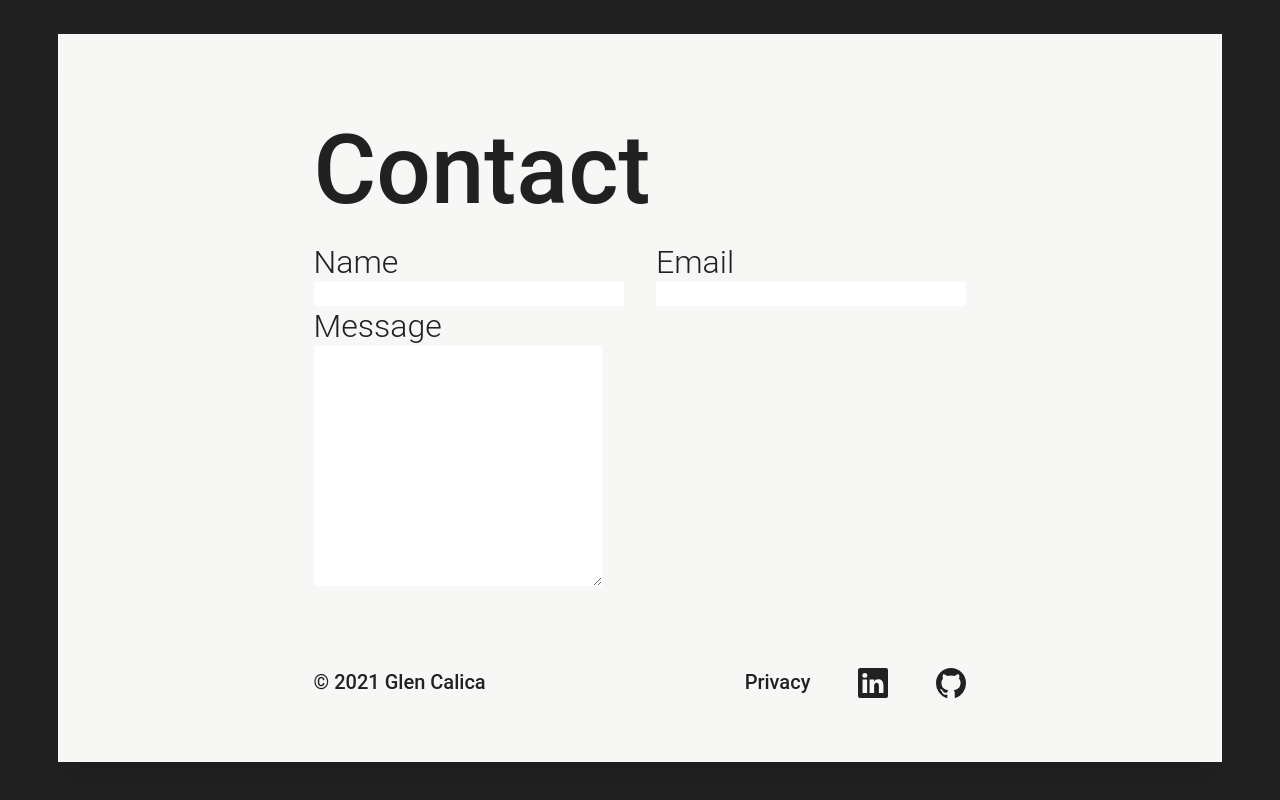
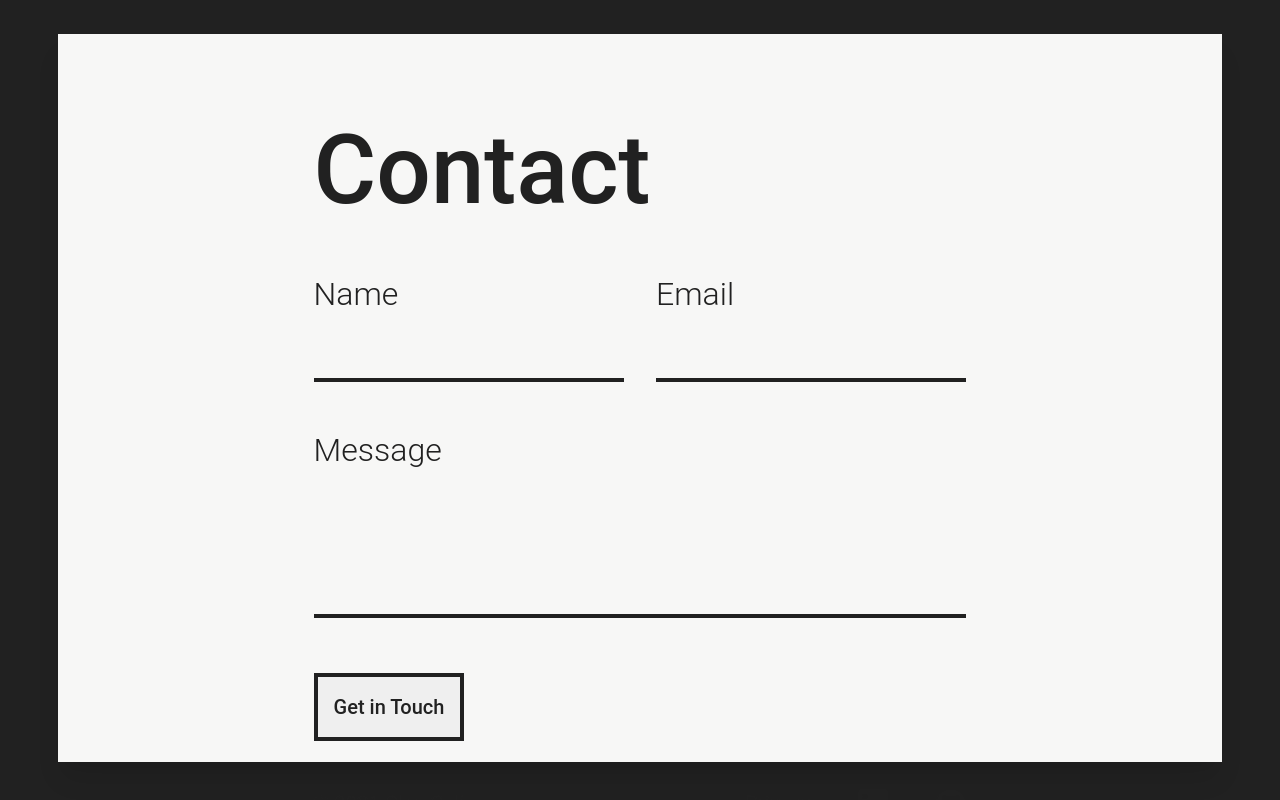
Before and after one commit to GlenCalica/vue-portfolio, a Vue app: page / in a window 1280 px wide. Shown: the part 4702-5502 px from the top of the page. Built offline with nearby package versions, Linux system fonts and the light colour scheme.

Commit message:
contact card functionality and styling

```diff
--- a/src/components/templates/ContactInfo.vue
+++ b/src/components/templates/ContactInfo.vue
@@ -1,16 +1,18 @@
 <template>
-   <form action="">
-      <div class="flex">
-         <div class="w-1/2 mr-8">
-            <label for="name"><p>Name</p></label>
-            <input type="text" class="w-full">
+   <form action="mailto:glencalica@gmail.com" method="post" enctype="text/plain">
+      <div class="flex my-8">
+         <div class="w-1/2 mr-8 mb-4">
+            <label for="name"><p class="mb-2">Name</p></label>
+            <input type="text" name="name" class="w-full bg-custom-white border-b-4 border-custom-gray py-2 focus:outline-black" required>
          </div>
          <div class="w-1/2">
-            <label for="email"><p>Email</p></label>
-            <input type="text" class="w-full">
+            <label for="email"><p class="mb-2">Email</p></label>
+            <input type="text" name="email" class="w-full bg-custom-white border-b-4 border-custom-gray py-2 focus:outline-black" required>
          </div>
       </div>
-      <label for="message"><p>Message</p></label>
-      <textarea name="message" id="" cols="30" rows="10"></textarea>
+      <label for="message"><p class="mb-2">Message</p></label>
+      <textarea name="message" id="" cols="30" rows="3" class="w-full bg-custom-white border-b-4 border-custom-gray py-2 resize-none focus:outline-black" required></textarea>
+
+      <input type="submit" value="Get in Touch" class="p-4 border-custom-gray border-4 text-xl font-medium my-12">
    </form>
 </template>
--- a/src/index.css
+++ b/src/index.css
@@ -19,7 +19,9 @@ html h2 {
    font-size: 4rem;
 }
 
-html p {
+html p,
+html input,
+html textarea {
    font-weight: 300;
    font-size: 2rem;
    line-height: 2.5rem;
```
Also changed, not shown: TODO.txt.
